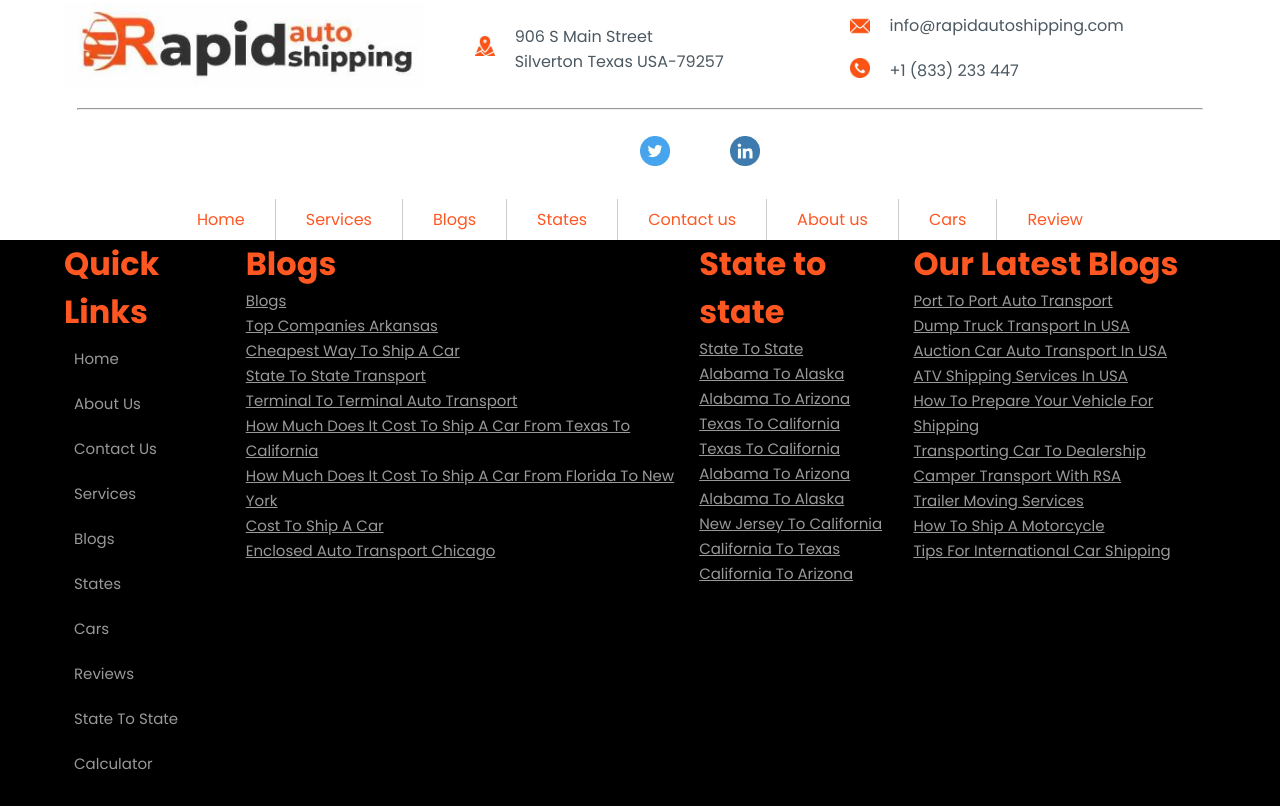
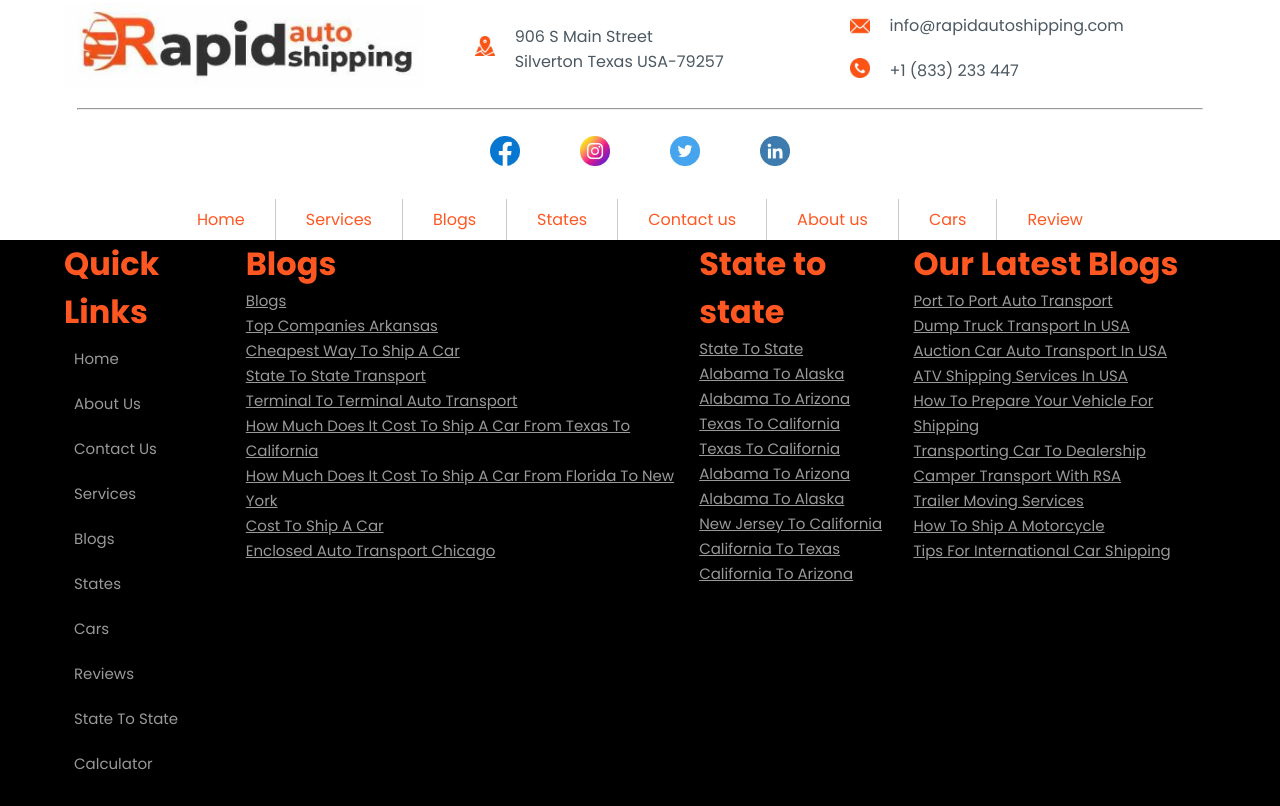
Before and after one commit to faizsiddiqui07/MyRapid, a plain HTML site: page index.html in a window 1280 px wide. Shown: the part 4851-5657 px from the top of the page. Drawn offline with nearby package versions, Linux system fonts and the light colour scheme; files whose address does not match are found by name.

Commit message:
image change

```diff
--- a/index.html
+++ b/index.html
@@ -417,11 +417,11 @@
             <div class="social-logo-parent flex">
                 <div class="social-logo-hold">
                     <a href="https://www.facebook.com"></a>
-                    <img src="img/facebook-icon.png" alt="">
+                    <img src="facebook-icon.png" alt="">
                 </div>
                 <div class="social-logo-hold">
                     <a href="instagram.com"></a>
-                    <img src="img/instagram-icon.png" alt="">
+                    <img src="instagram-icon.png" alt="">
                 </div>
                 <div class="social-logo-hold">
                     <a href="twitter.com"></a>
```
